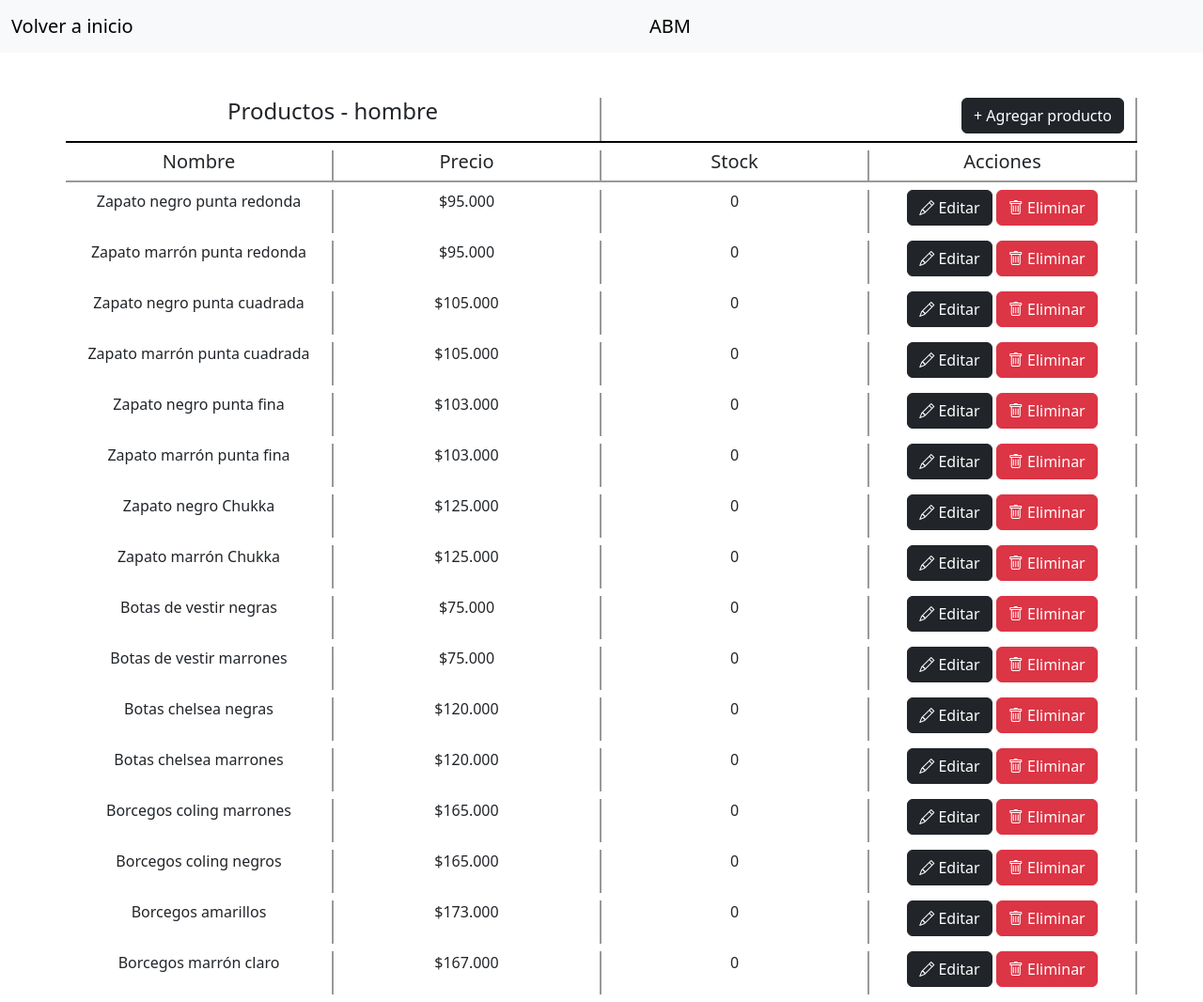
After one commit to Chori004/Palomino-Alvarez-Gran-Calzado, a PHP site: page /abm.html in a window 1280 px wide. The commit adds this page. Shown: the whole page at 94% size. Run offline with PHP 8.4, Linux system fonts and the light colour scheme.

Commit message:
agregue el abm, falta la parte de editar productos y la parte de php

```diff
--- /dev/null
+++ b/abm.html
@@ -0,0 +1,339 @@
+<!DOCTYPE html>
+<html lang="en">
+<head>
+    <meta charset="UTF-8">
+    <meta name="viewport" content="width=device-width, initial-scale=1.0">
+    <title>Login | Zapatilla, zapatos y más</title>
+    <link rel="stylesheet" href="style.css">
+    <link href="https://cdn.jsdelivr.net/npm/bootstrap@5.3.8/dist/css/bootstrap.min.css" rel="stylesheet" integrity="sha384-sRIl4kxILFvY47J16cr9ZwB07vP4J8+LH7qKQnuqkuIAvNWLzeN8tE5YBujZqJLB" crossorigin="anonymous">
+    <link rel="stylesheet" href="https://cdn.jsdelivr.net/npm/bootstrap-icons@1.11.0/font/bootstrap-icons.css">
+</head>
+<body>
+    <nav class="navbar bg-body-tertiary">
+        <div class="container-fluid">
+            <a class="navbar-brand" href="index.html">Volver a inicio</a>
+            <span class="navbar-brand mb-0 h1 mx-auto">ABM</span>
+        </div>
+    </nav>
+
+    <div class="container text-center">
+        <div class="row mt-5 mb-2" id="fila1">
+            <div class="col">
+            <h4>Productos - hombre</h4>
+            </div>
+            <div class="col d-flex justify-content-end">
+                <div class="text-center pb-2">
+                    <a href="agregar.html" class="btn btn-dark">+ Agregar producto</a>
+                </div>
+            </div>
+        </div>
+
+        <div class="row mb-2" id="fila2">
+            <div class="col">
+            <h5>Nombre</h5>
+            </div>
+            <div class="col">
+            <h5>Precio</h5>
+            </div>
+            <div class="col">
+            <h5>Stock</h5>
+            </div>
+            <div class="col">
+            <h5>Acciones</h5>
+            </div>
+        </div>
+
+        <div class="row mb-2">
+            <div class="col">
+            Zapato negro punta redonda
+            </div>
+            <div class="col">
+            $95.000
+            </div>
+            <div class="col">
+            0
+            </div>
+            <div class="col">
+                <div class="text-center pb-2">
+                    <button type="submit" class="btn btn-dark"><i class="bi bi-pencil"></i> Editar</button>
+                    <button type="submit" class="btn btn-danger"><i class="bi bi-trash"></i> Eliminar</button>
+                </div>
+            </div>
+        </div>
+
+        <div class="row mb-2">
+            <div class="col">
+            Zapato marrón punta redonda
+            </div>
+            <div class="col">
+            $95.000
+            </div>
+            <div class="col">
+            0
+            </div>
+            <div class="col">
+                <div class="text-center pb-2">
+                    <button type="submit" class="btn btn-dark"><i class="bi bi-pencil"></i> Editar</button>
+                    <button type="submit" class="btn btn-danger"><i class="bi bi-trash"></i> Eliminar</button>
+                </div>
+            </div>
+        </div>
+
+        <div class="row mb-2">
+            <div class="col">
+            Zapato negro punta cuadrada
+            </div>
+            <div class="col">
+            $105.000
+            </div>
+            <div class="col">
+            0
+            </div>
+            <div class="col">
+                <div class="text-center pb-2">
+                    <button type="submit" class="btn btn-dark"><i class="bi bi-pencil"></i> Editar</button>
+                    <button type="submit" class="btn btn-danger"><i class="bi bi-trash"></i> Eliminar</button>
+                </div>
+            </div>
+        </div>
+
+        <div class="row mb-2">
+            <div class="col">
+            Zapato marrón punta cuadrada
+            </div>
+            <div class="col">
+            $105.000
+            </div>
+            <div class="col">
+            0
+            </div>
+            <div class="col">
+                <div class="text-center pb-2">
+                    <button type="submit" class="btn btn-dark"><i class="bi bi-pencil"></i> Editar</button>
+                    <button type="submit" class="btn btn-danger"><i class="bi bi-trash"></i> Eliminar</button>
+                </div>
+            </div>
+        </div>
+
+        <div class="row mb-2">
+            <div class="col">
+            Zapato negro punta fina
+            </div>
+            <div class="col">
+            $103.000
+            </div>
+            <div class="col">
+            0
+            </div>
+            <div class="col">
+                <div class="text-center pb-2">
+                    <button type="submit" class="btn btn-dark"><i class="bi bi-pencil"></i> Editar</button>
+                    <button type="submit" class="btn btn-danger"><i class="bi bi-trash"></i> Eliminar</button>
+                </div>
+            </div>
+        </div>
+
+        <div class="row mb-2">
+            <div class="col">
+            Zapato marrón punta fina
+            </div>
+            <div class="col">
+            $103.000
+            </div>
+            <div class="col">
+            0
+            </div>
+            <div class="col">
+                <div class="text-center pb-2">
+                    <button type="submit" class="btn btn-dark"><i class="bi bi-pencil"></i> Editar</button>
+                    <button type="submit" class="btn btn-danger"><i class="bi bi-trash"></i> Eliminar</button>
+                </div>
+            </div>
+        </div>
+
+        <div class="row mb-2">
+            <div class="col">
+            Zapato negro Chukka
+            </div>
+            <div class="col">
+            $125.000
+            </div>
+            <div class="col">
+            0
+            </div>
+            <div class="col">
+                <div class="text-center pb-2">
+                    <button type="submit" class="btn btn-dark"><i class="bi bi-pencil"></i> Editar</button>
+                    <button type="submit" class="btn btn-danger"><i class="bi bi-trash"></i> Eliminar</button>
+                </div>
+            </div>
+        </div>
+
+        <div class="row mb-2">
+            <div class="col">
+            Zapato marrón Chukka
+            </div>
+            <div class="col">
+            $125.000
+            </div>
+            <div class="col">
+            0
+            </div>
+            <div class="col">
+                <div class="text-center pb-2">
+                    <button type="submit" class="btn btn-dark"><i class="bi bi-pencil"></i> Editar</button>
+                    <button type="submit" class="btn btn-danger"><i class="bi bi-trash"></i> Eliminar</button>
+                </div>
+            </div>
+        </div>
+
+        <div class="row mb-2">
+            <div class="col">
+            Botas de vestir negras
+            </div>
+            <div class="col">
+            $75.000
+            </div>
+            <div class="col">
+            0
+            </div>
+            <div class="col">
+                <div class="text-center pb-2">
+                    <button type="submit" class="btn btn-dark"><i class="bi bi-pencil"></i> Editar</button>
+                    <button type="submit" class="btn btn-danger"><i class="bi bi-trash"></i> Eliminar</button>
+                </div>
+            </div>
+        </div>
+
+        <div class="row mb-2">
+            <div class="col">
+            Botas de vestir marrones
+            </div>
+            <div class="col">
+            $75.000
+            </div>
+            <div class="col">
+            0
+            </div>
+            <div class="col">
+                <div class="text-center pb-2">
+                    <button type="submit" class="btn btn-dark"><i class="bi bi-pencil"></i> Editar</button>
+                    <button type="submit" class="btn btn-danger"><i class="bi bi-trash"></i> Eliminar</button>
+                </div>
+            </div>
+        </div>
+
+        <div class="row mb-2">
+            <div class="col">
+            Botas chelsea negras
+            </div>
+            <div class="col">
+            $120.000
+            </div>
+            <div class="col">
+            0
+            </div>
+            <div class="col">
+                <div class="text-center pb-2">
+                    <button type="submit" class="btn btn-dark"><i class="bi bi-pencil"></i> Editar</button>
+                    <button type="submit" class="btn btn-danger"><i class="bi bi-trash"></i> Eliminar</button>
+                </div>
+            </div>
+        </div>
+
+        <div class="row mb-2">
+            <div class="col">
+            Botas chelsea marrones
+            </div>
+            <div class="col">
+            $120.000
+            </div>
+            <div class="col">
+            0
+            </div>
+            <div class="col">
+                <div class="text-center pb-2">
+                    <button type="submit" class="btn btn-dark"><i class="bi bi-pencil"></i> Editar</button>
+                    <button type="submit" class="btn btn-danger"><i class="bi bi-trash"></i> Eliminar</button>
+                </div>
+            </div>
+        </div>
+
+        <div class="row mb-2">
+            <div class="col">
+            Borcegos coling marrones
+            </div>
+            <div class="col">
+            $165.000
+            </div>
+            <div class="col">
+            0
+            </div>
+            <div class="col">
+                <div class="text-center pb-2">
+                    <button type="submit" class="btn btn-dark"><i class="bi bi-pencil"></i> Editar</button>
+                    <button type="submit" class="btn btn-danger"><i class="bi bi-trash"></i> Eliminar</button>
+                </div>
+            </div>
+        </div>
+
+        <div class="row mb-2">
+            <div class="col">
+            Borcegos coling negros
+            </div>
+            <div class="col">
+            $165.000
+            </div>
+            <div class="col">
+            0
+            </div>
+            <div class="col">
+                <div class="text-center pb-2">
+                    <button type="submit" class="btn btn-dark"><i class="bi bi-pencil"></i> Editar</button>
+                    <button type="submit" class="btn btn-danger"><i class="bi bi-trash"></i> Eliminar</button>
+                </div>
+            </div>
+        </div>
+
+        <div class="row mb-2">
+            <div class="col">
+            Borcegos amarillos
+            </div>
+            <div class="col">
+            $173.000
+            </div>
+            <div class="col">
+            0
+            </div>
+            <div class="col">
+                <div class="text-center pb-2">
+                    <button type="submit" class="btn btn-dark"><i class="bi bi-pencil"></i> Editar</button>
+                    <button type="submit" class="btn btn-danger"><i class="bi bi-trash"></i> Eliminar</button>
+                </div>
+            </div>
+        </div>
+
+        <div class="row mb-2">
+            <div class="col">
+            Borcegos marrón claro
+            </div>
+            <div class="col">
+            $167.000
+            </div>
+            <div class="col">
+            0
+            </div>
+            <div class="col">
+                <div class="text-center pb-2">
+                    <button type="submit" class="btn btn-dark"><i class="bi bi-pencil"></i> Editar</button>
+                    <button type="submit" class="btn btn-danger"><i class="bi bi-trash"></i> Eliminar</button>
+                </div>
+            </div>
+        </div>
+    </div>
+
+
+
+<script src="https://cdn.jsdelivr.net/npm/bootstrap@5.3.8/dist/js/bootstrap.bundle.min.js" integrity="sha384-FKyoEForCGlyvwx9Hj09JcYn3nv7wiPVlz7YYwJrWVcXK/BmnVDxM+D2scQbITxI" crossorigin="anonymous"></script>
+</body>
+</html>
--- a/hombre.html
+++ b/hombre.html
@@ -208,7 +208,7 @@
       <div class="card h-100">
         <img id="imagen16" src="https://i.ibb.co/CpxybkdS/BORCEGO2-13211-HUMEL-1.png" class="card-img-top" alt="...">
         <div class="card-body">
-          <h5 class="card-title">Borcegos marron claro</h5>
+          <h5 class="card-title">Borcegos marrón claro</h5>
           <p class="card-text">$167.000</p>
           <a href="#" class="btn btn-dark">Agregar</a>
         </div>
--- a/style.css
+++ b/style.css
@@ -115,3 +115,13 @@ footer{
     height: 500px;
     width: auto;
 }
+
+#fila1{
+    border-bottom: solid black 2px ;
+}
+#fila2{
+    border-bottom: solid rgba(0, 0, 0, 0.4) 2px;
+}
+.col{
+    border-right: solid rgba(0, 0, 0, 0.4) 2px;
+}
```
Also changed, not shown: agregar.html (added, +45 -0 lines).
